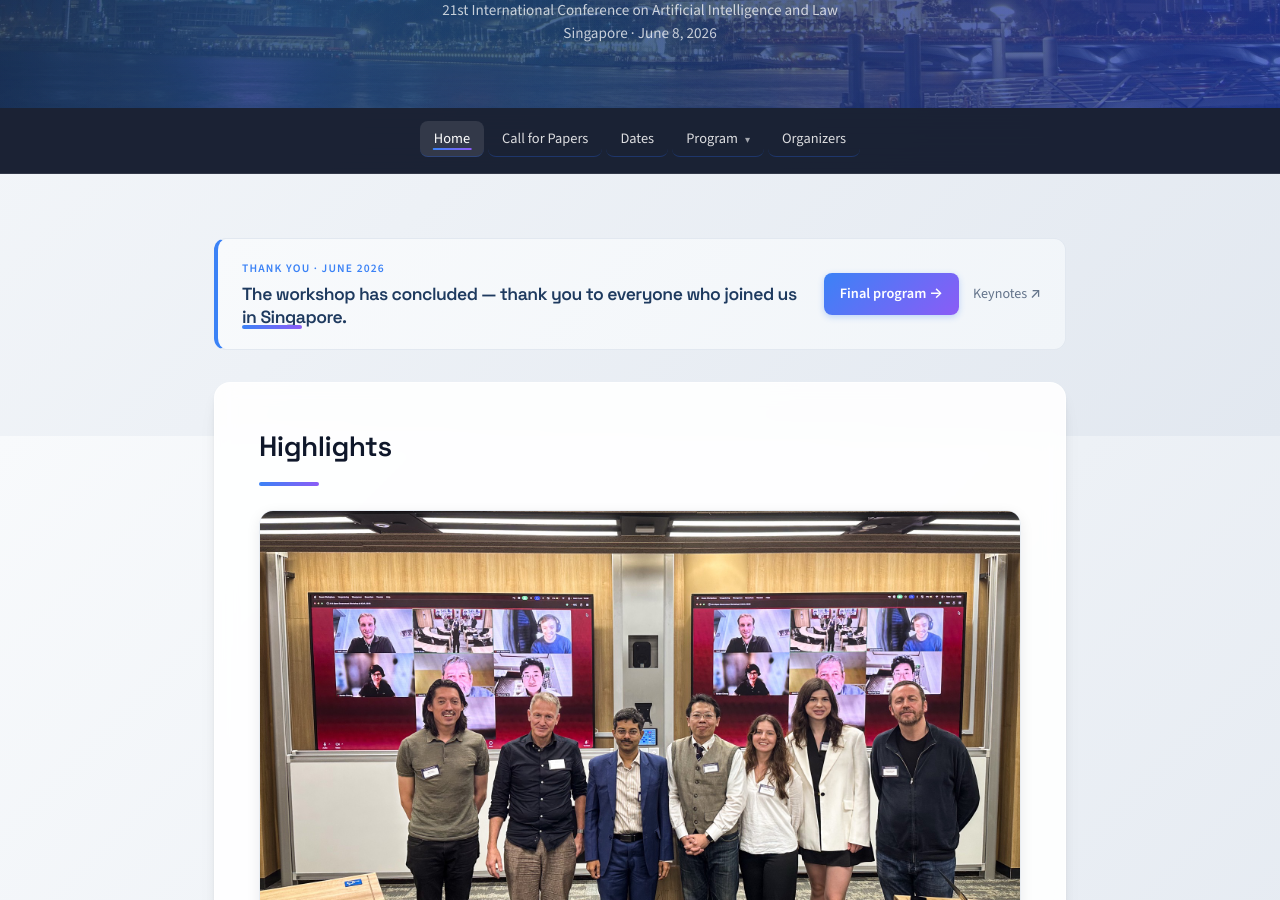
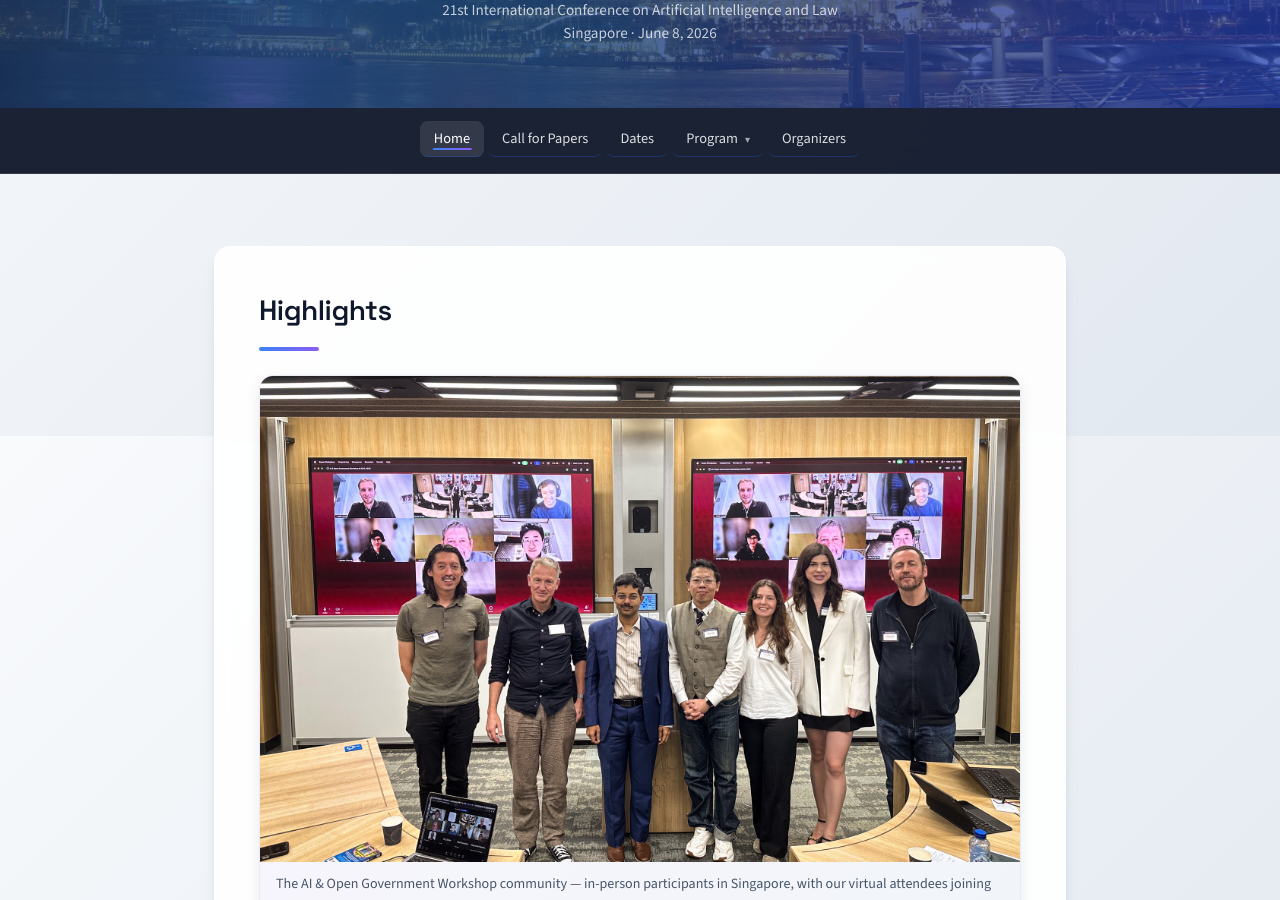
Before and after one commit to graus/aiog, a Jekyll site: the page built from index.md, in a window 1280 px wide and 900 px high, scrolled down 464 px. Built offline with Jekyll 4.4.1, drawn with Linux system fonts in a browser that asks for light colours.

Commit message:
Remove top thank-you spotlight strip from homepage
Co-Authored-By: Claude Opus 4.8 (1M context) <noreply@anthropic.com>

```diff
--- a/index.md
+++ b/index.md
@@ -4,17 +4,6 @@ title: null
 permalink: /
 description: The 1st AI & Open Government Workshop (AIOG) at ICAIL 2026, Singapore — exploring how AI and LLMs can advance open government, FOIA, and public disclosure laws worldwide.
 ---
-
-<aside class="papers-spotlight" aria-labelledby="spotlight-heading">
-    <div class="spotlight-text">
-        <p class="spotlight-eyebrow">Thank you · June 2026</p>
-        <h2 id="spotlight-heading">The workshop has concluded — thank you to everyone who joined us in Singapore.</h2>
-    </div>
-    <div class="spotlight-actions">
-        <a class="spotlight-cta" href="/program/">Final program →</a>
-        <a class="spotlight-cta-secondary" href="/keynotes/">Keynotes ↗</a>
-    </div>
-</aside>
 
 <section id="highlights" class="highlights" aria-labelledby="highlights-heading">
 <h2 id="highlights-heading">Highlights</h2>
```
